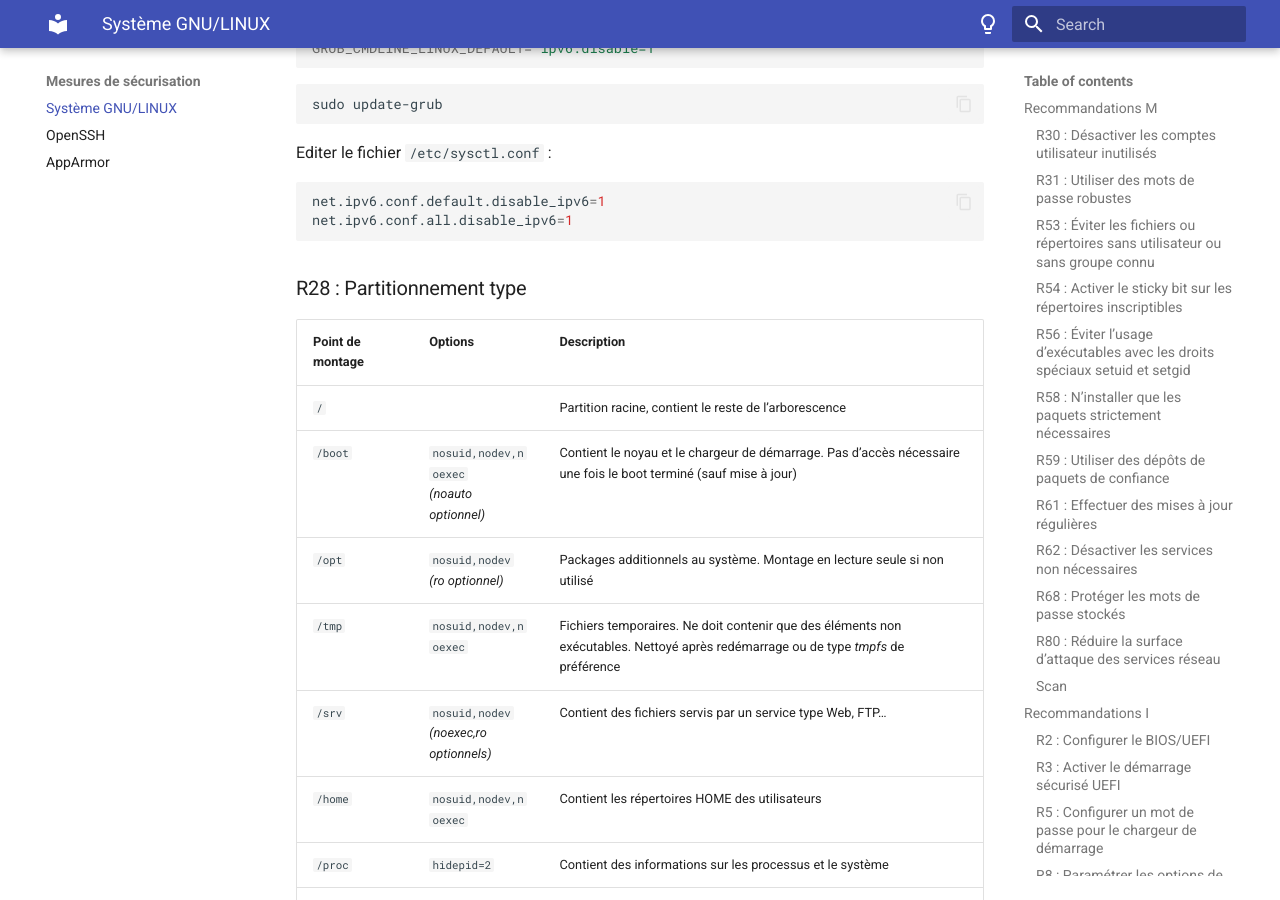
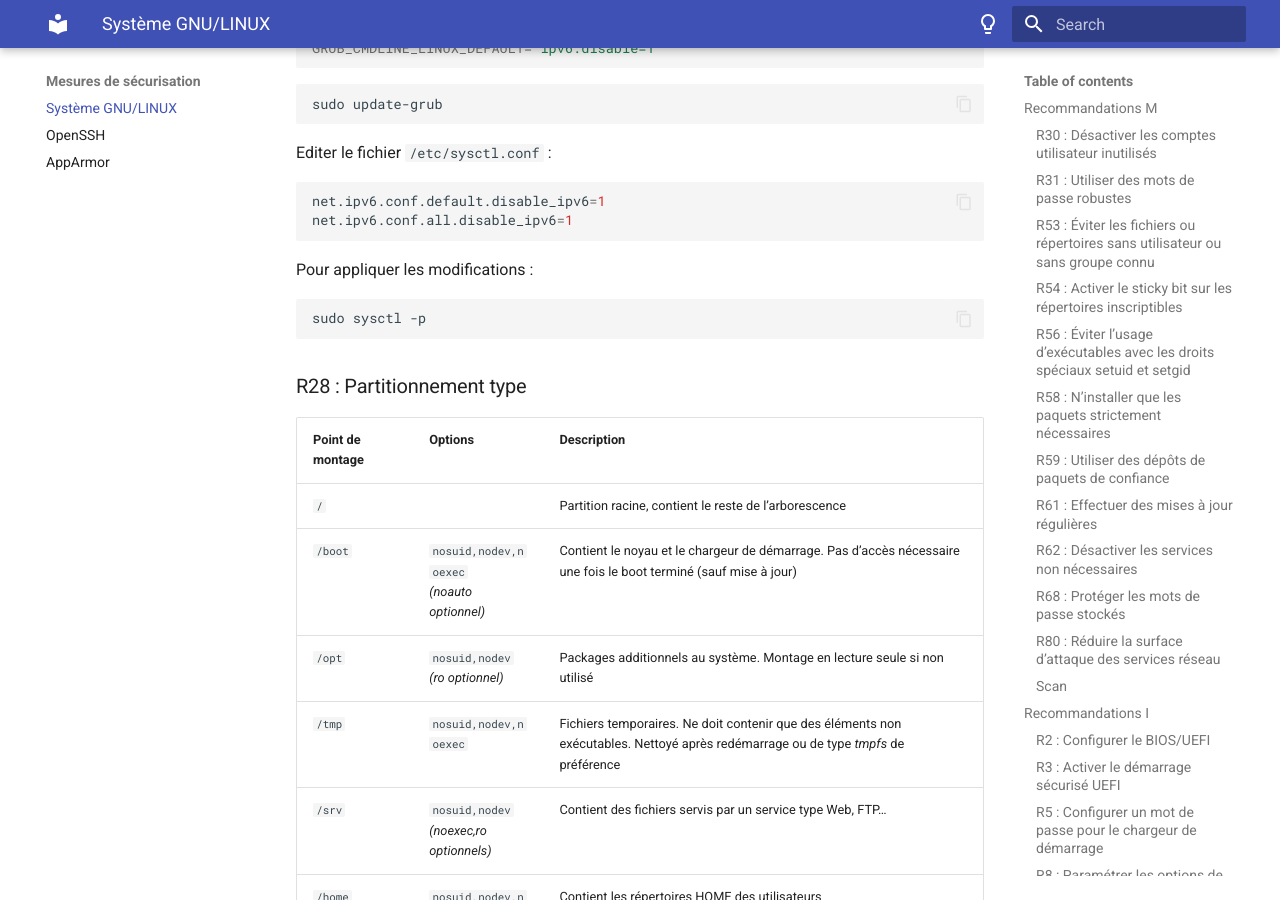
Before and after one commit to B1aSst/wiki-hardening-linux, an MkDocs documentation site: the page built from docs/mesures/gnu-linux.md, in a window 1280 px wide and 900 px high, scrolled down 13474 px. Built offline with MkDocs 1.6.1 and Material for MkDocs 9.7.7, drawn with Linux system fonts in a browser that asks for light colours.

Commit message:
update R13

````diff
--- a/docs/mesures/gnu-linux.md
+++ b/docs/mesures/gnu-linux.md
@@ -626,6 +626,11 @@ Editer le fichier `/etc/sysctl.conf` :
 ```bash
 net.ipv6.conf.default.disable_ipv6=1
 net.ipv6.conf.all.disable_ipv6=1
+```
+
+Pour appliquer les modifications :
+```bash
+sudo sysctl -p
 ```
 
 ### R28 : Partitionnement type
````
